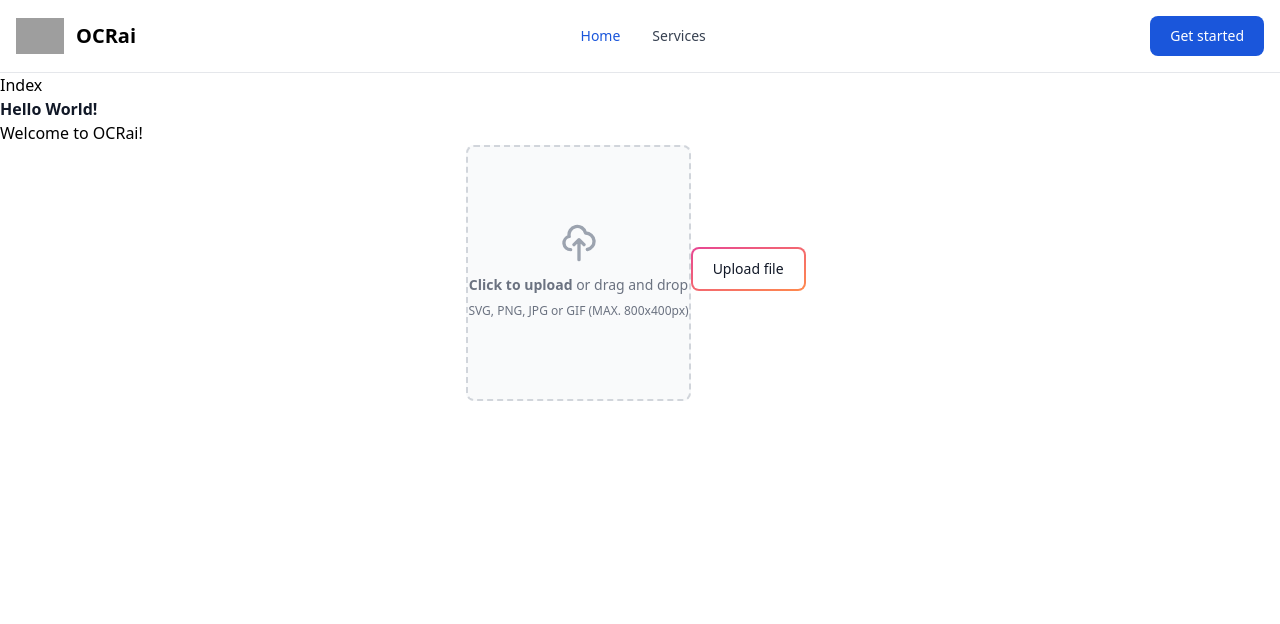
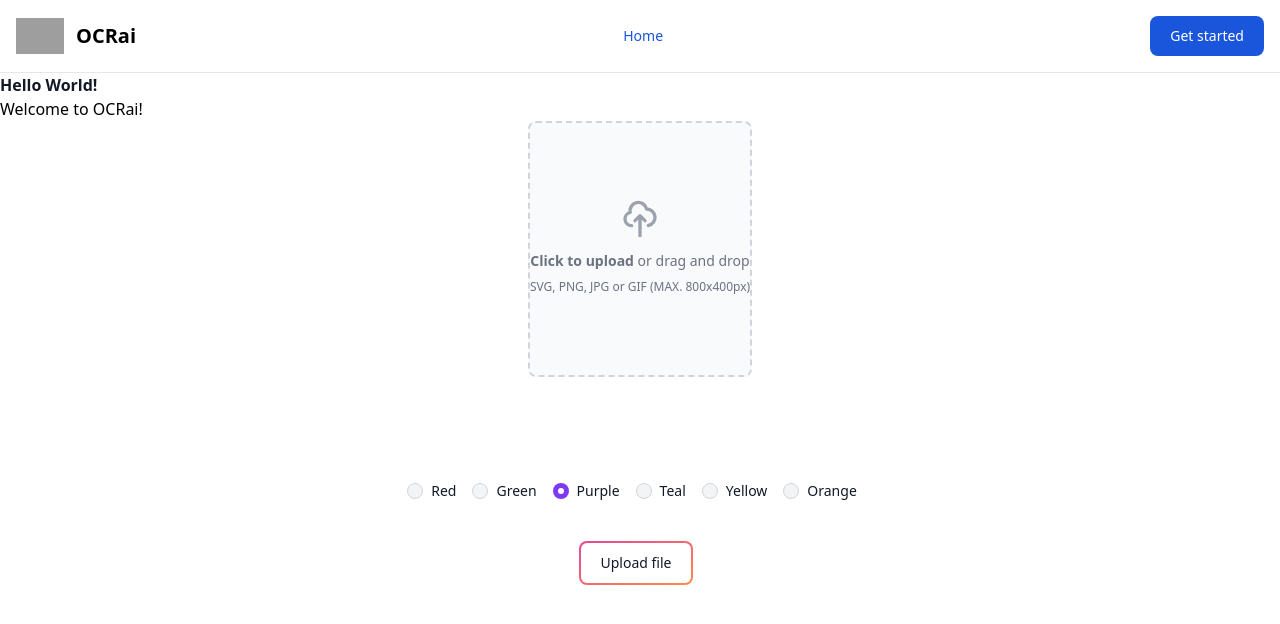
Before and after one commit to smarbal/ocrai-grader, a Flask app: page / in a window 1280 px wide. Shown: the top 624 px of the page. Run offline with Flask 2, Linux system fonts and the light colour scheme; grey boxes are pictures that could not be loaded.

Commit message:
Update index page

```diff
--- a/src/app.py
+++ b/src/app.py
@@ -49,7 +49,7 @@ def analyze():
         filename = secure_filename(file.filename)
         img_path = os.path.join(app.config['UPLOAD_FOLDER'], filename)
         file.save(img_path)
-        output = subprocess.getoutput(f"cd HTR/SimpleHTR/src/ && python main.py --img_file ../../../{img_path} --line_mode") # --decoder wordbeamsearch
+        output = subprocess.getoutput(f"cd HTR/SimpleHTR/src/ && python main.py --img_file ../../../{img_path}") # --decoder wordbeamsearch
         # Use REGEX to extract output informatoin without tensorflow warnings
         recognized = re.findall(r'Recognized: "(.*?)"', output)
         probability = re.findall(r'Probability: .*', output)
--- a/src/static/dist/css/output.css
+++ b/src/static/dist/css/output.css
@@ -1105,8 +1109,12 @@ input:checked + .toggle-bg {
   margin-bottom: 0.25rem;
 }
 
-.mr-2 {
-  margin-right: 0.5rem;
+.mr-4 {
+  margin-right: 1rem;
+}
+
+.ml-2 {
+  margin-left: 0.5rem;
 }
 
 .block {
@@ -1293,6 +1297,10 @@ input:checked + .toggle-bg {
 
 .justify-between {
   justify-content: space-between;
+}
+
+.gap-10 {
+  gap: 2.5rem;
 }
 
 .space-x-2 > :not([hidden]) ~ :not([hidden]) {
@@ -1574,6 +1582,36 @@ input:checked + .toggle-bg {
 .text-blue-600 {
   --tw-text-opacity: 1;
   color: rgb(28 100 242 / var(--tw-text-opacity));
+}
+
+.text-red-600 {
+  --tw-text-opacity: 1;
+  color: rgb(224 36 36 / var(--tw-text-opacity));
+}
+
+.text-green-600 {
+  --tw-text-opacity: 1;
+  color: rgb(5 122 85 / var(--tw-text-opacity));
+}
+
+.text-purple-600 {
+  --tw-text-opacity: 1;
+  color: rgb(126 58 242 / var(--tw-text-opacity));
+}
+
+.text-teal-600 {
+  --tw-text-opacity: 1;
+  color: rgb(4 116 129 / var(--tw-text-opacity));
+}
+
+.text-yellow-400 {
+  --tw-text-opacity: 1;
+  color: rgb(227 160 8 / var(--tw-text-opacity));
+}
+
+.text-orange-500 {
+  --tw-text-opacity: 1;
+  color: rgb(255 90 31 / var(--tw-text-opacity));
 }
 
 .opacity-0 {
--- a/src/templates/base.html
+++ b/src/templates/base.html
@@ -38,10 +38,10 @@
                             aria-current="page">Home</a>
                     </li>
 
-                    <li>
+                    {# <li>
                         <a href="#"
                             class="block py-2 pr-4 pl-3 text-gray-700 rounded hover:bg-gray-100 md:hover:bg-transparent md:hover:text-blue-700 md:p-0 md:dark:hover:text-white dark:text-gray-400 dark:hover:bg-gray-700 dark:hover:text-white md:dark:hover:bg-transparent dark:border-gray-700">Services</a>
-                    </li>
+                    </li> #}
 
                 </ul>
             </div>
--- a/src/templates/index.html
+++ b/src/templates/index.html
@@ -1,13 +1,15 @@
 {% extends 'base.html' %}
 
+{% block title %} Index {% endblock %}
+
 {% block content %}
-    <h1>{% block title %} Index {% endblock %}</h1>
+
     <h1 class="text-gray-900 font-bold">Hello World!</h1>
     <h2>Welcome to OCRai!</h2>
 
     <div class="image-container">
       <form id="file-upload-form" class="uploader" action ="/analyze" method = "POST" enctype = "multipart/form-data">
-      <div class="flex items-center justify-center ">
+        <div class="flex flex-col gap-10 items-center justify-center ">
           <label for="dropzone-file" class="flex flex-col items-center justify-center w-100 h-64 border-2 border-gray-300 border-dashed rounded-lg cursor-pointer bg-gray-50 dark:hover:bg-bray-800 dark:bg-gray-700 hover:bg-gray-100 dark:border-gray-600 dark:hover:border-gray-500 dark:hover:bg-gray-600">
               <div class="flex flex-col items-center justify-center pt-5 pb-6">
                 <img id="preview" >
@@ -18,11 +20,45 @@
               <input id="dropzone-file" type="file" name="file" class="hidden" onchange="showPreview(event);"/>
           </label>
           <br>
+
+
+
+    <div class="flex flex-wrap">
+        <div class="flex items-center mr-4">
+            <input id="red-radio" type="radio" value="" name="colored-radio" class="w-4 h-4 text-red-600 bg-gray-100 border-gray-300 focus:ring-red-500 dark:focus:ring-red-600 dark:ring-offset-gray-800 focus:ring-2 dark:bg-gray-700 dark:border-gray-600">
+            <label for="red-radio" class="ml-2 text-sm font-medium text-gray-900 dark:text-gray-300">Red</label>
+        </div>
+        <div class="flex items-center mr-4">
+            <input id="green-radio" type="radio" value="" name="colored-radio" class="w-4 h-4 text-green-600 bg-gray-100 border-gray-300 focus:ring-green-500 dark:focus:ring-green-600 dark:ring-offset-gray-800 focus:ring-2 dark:bg-gray-700 dark:border-gray-600">
+            <label for="green-radio" class="ml-2 text-sm font-medium text-gray-900 dark:text-gray-300">Green</label>
+        </div>
+        <div class="flex items-center mr-4">
+            <input checked id="purple-radio" type="radio" value="" name="colored-radio" class="w-4 h-4 text-purple-600 bg-gray-100 border-gray-300 focus:ring-purple-500 dark:focus:ring-purple-600 dark:ring-offset-gray-800 focus:ring-2 dark:bg-gray-700 dark:border-gray-600">
+            <label for="purple-radio" class="ml-2 text-sm font-medium text-gray-900 dark:text-gray-300">Purple</label>
+        </div>
+        <div class="flex items-center mr-4">
+            <input id="teal-radio" type="radio" value="" name="colored-radio" class="w-4 h-4 text-teal-600 bg-gray-100 border-gray-300 focus:ring-teal-500 dark:focus:ring-teal-600 dark:ring-offset-gray-800 focus:ring-2 dark:bg-gray-700 dark:border-gray-600">
+            <label for="teal-radio" class="ml-2 text-sm font-medium text-gray-900 dark:text-gray-300">Teal</label>
+        </div>
+        <div class="flex items-center mr-4">
+            <input id="yellow-radio" type="radio" value="" name="colored-radio" class="w-4 h-4 text-yellow-400 bg-gray-100 border-gray-300 focus:ring-yellow-500 dark:focus:ring-yellow-600 dark:ring-offset-gray-800 focus:ring-2 dark:bg-gray-700 dark:border-gray-600">
+            <label for="yellow-radio" class="ml-2 text-sm font-medium text-gray-900 dark:text-gray-300">Yellow</label>
+        </div>
+        <div class="flex items-center mr-4">
+            <input id="orange-radio" type="radio" value="" name="colored-radio" class="w-4 h-4 text-orange-500 bg-gray-100 border-gray-300 focus:ring-orange-500 dark:focus:ring-orange-600 dark:ring-offset-gray-800 focus:ring-2 dark:bg-gray-700 dark:border-gray-600">
+            <label for="orange-radio" class="ml-2 text-sm font-medium text-gray-900 dark:text-gray-300">Orange</label>
+        </div>
+    </div>
+
+
+
+            <div>
               <button type="submit" class="relative inline-flex items-center justify-center p-0.5 mb-2 mr-2 overflow-hidden text-sm font-medium text-gray-900 rounded-lg group bg-gradient-to-br from-pink-500 to-orange-400 group-hover:from-pink-500 group-hover:to-orange-400 hover:text-white dark:text-white focus:ring-4 focus:outline-none focus:ring-pink-200 dark:focus:ring-pink-800" >
                 <span class="relative px-5 py-2.5 transition-all ease-in duration-75 bg-white dark:bg-gray-900 rounded-md group-hover:bg-opacity-0">
                     Upload file
                 </span>
               </button>
+            </div>
         </div>
       </form>
     </div>
```
Also changed, not shown: other parts of src/static/dist/css/output.css (+90 -21 lines). Lines whose indentation alone changed are shown as unchanged.
